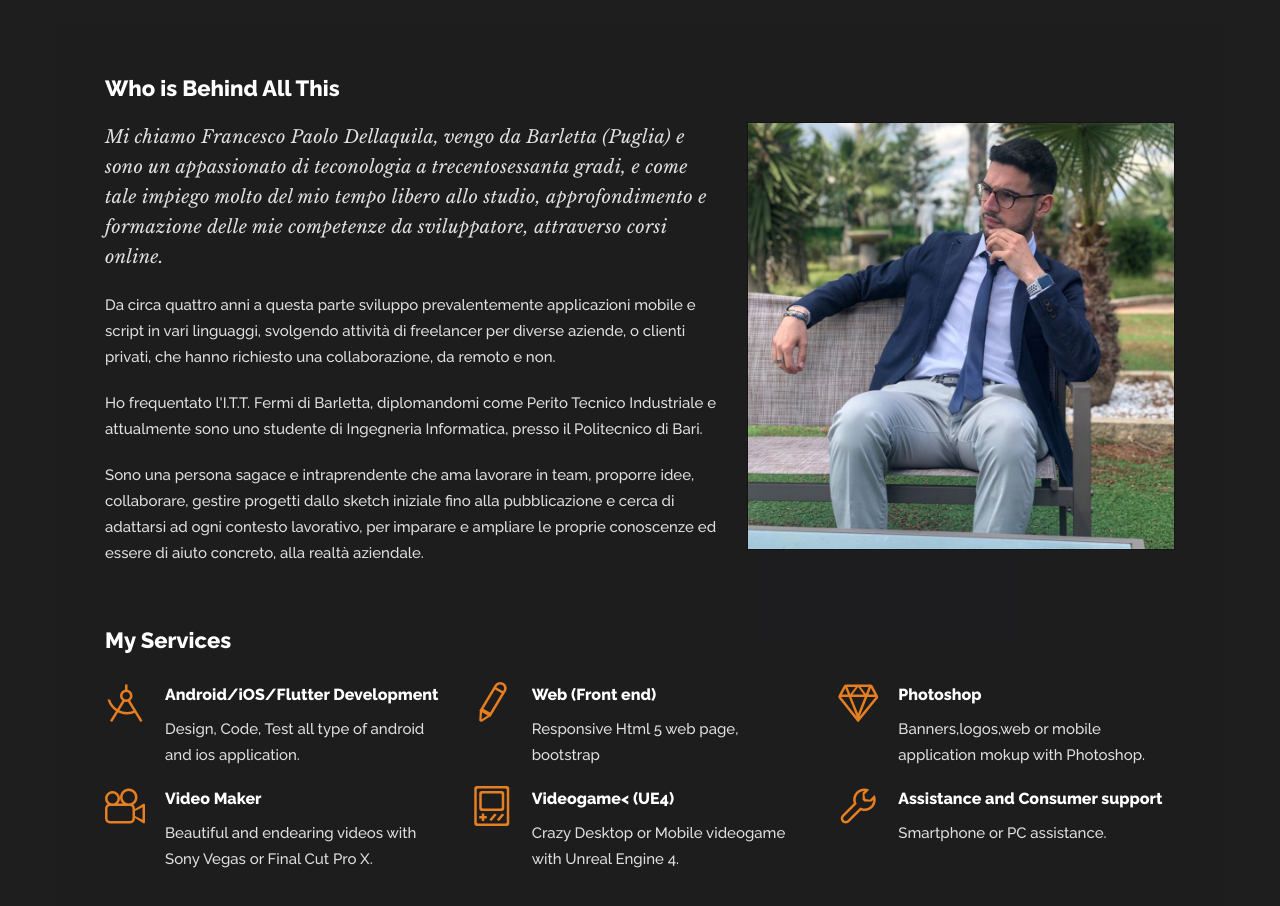
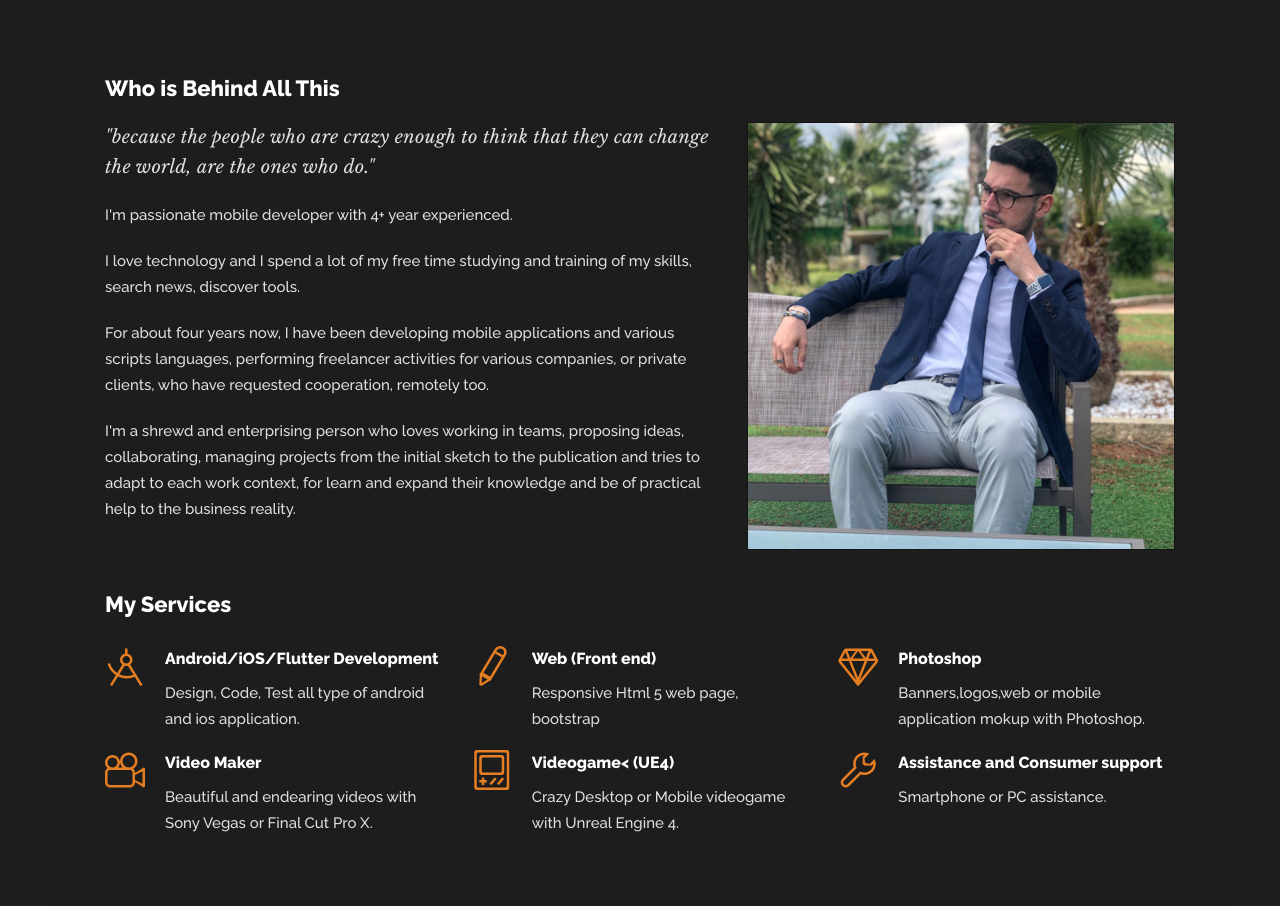
Before and after one commit to paolodellaquila/CV, a plain HTML site: page index.html in a window 1280 px wide. Shown: the part 2660-3566 px from the top of the page. Drawn offline with nearby package versions, Linux system fonts and the light colour scheme; files whose address does not match are found by name.

Commit message:
chage language to EN

```diff
--- a/index.html
+++ b/index.html
@@ -280,12 +280,13 @@
           </div>
           <!-- /column -->
           <div class="col-md-7 col-md-pull-5 col-sm-12">
-            <p class="lead">Mi chiamo Francesco Paolo Dellaquila, vengo da Barletta (Puglia) e sono un appassionato di teconologia a trecentosessanta gradi, e come tale impiego molto del mio tempo libero allo studio, approfondimento e formazione delle mie competenze da sviluppatore, attraverso corsi online.</p>
+            <p class="lead">"because the people who are crazy enough to think that they can change the world, are the ones who do."</p>
 
-            <p>Da circa quattro anni a questa parte sviluppo prevalentemente applicazioni mobile e script in vari linguaggi, svolgendo attività di freelancer per diverse aziende, o clienti privati, che hanno richiesto una collaborazione, da remoto e non.</p>
-            <p>Ho frequentato l'I.T.T. Fermi di Barletta, diplomandomi come Perito Tecnico Industriale e attualmente sono uno studente di Ingegneria Informatica, presso il Politecnico di Bari.</p>
+            <p>I'm passionate mobile developer with 4+ year experienced.</p>
+            <p>I love technology and I spend a lot of my free time studying and training of my skills, search news, discover tools.</p>
 
-            <p> Sono una persona sagace e intraprendente che ama lavorare in team, proporre idee, collaborare, gestire progetti dallo sketch iniziale fino alla pubblicazione e cerca di adattarsi ad ogni contesto lavorativo, per imparare e ampliare le proprie conoscenze ed essere di aiuto concreto, alla realtà aziendale.</p>
+            <p>For about four years now, I have been developing mobile applications and various scripts languages, performing freelancer activities for various companies, or private clients, who have requested cooperation, remotely too.</p>
+            <p>I'm a shrewd and enterprising person who loves working in teams, proposing ideas, collaborating, managing projects from the initial sketch to the publication and tries to adapt to each work context, for learn and expand their knowledge and be of practical help to the business reality.</p>
           </div>
           <!-- /column -->
         </div>
```
